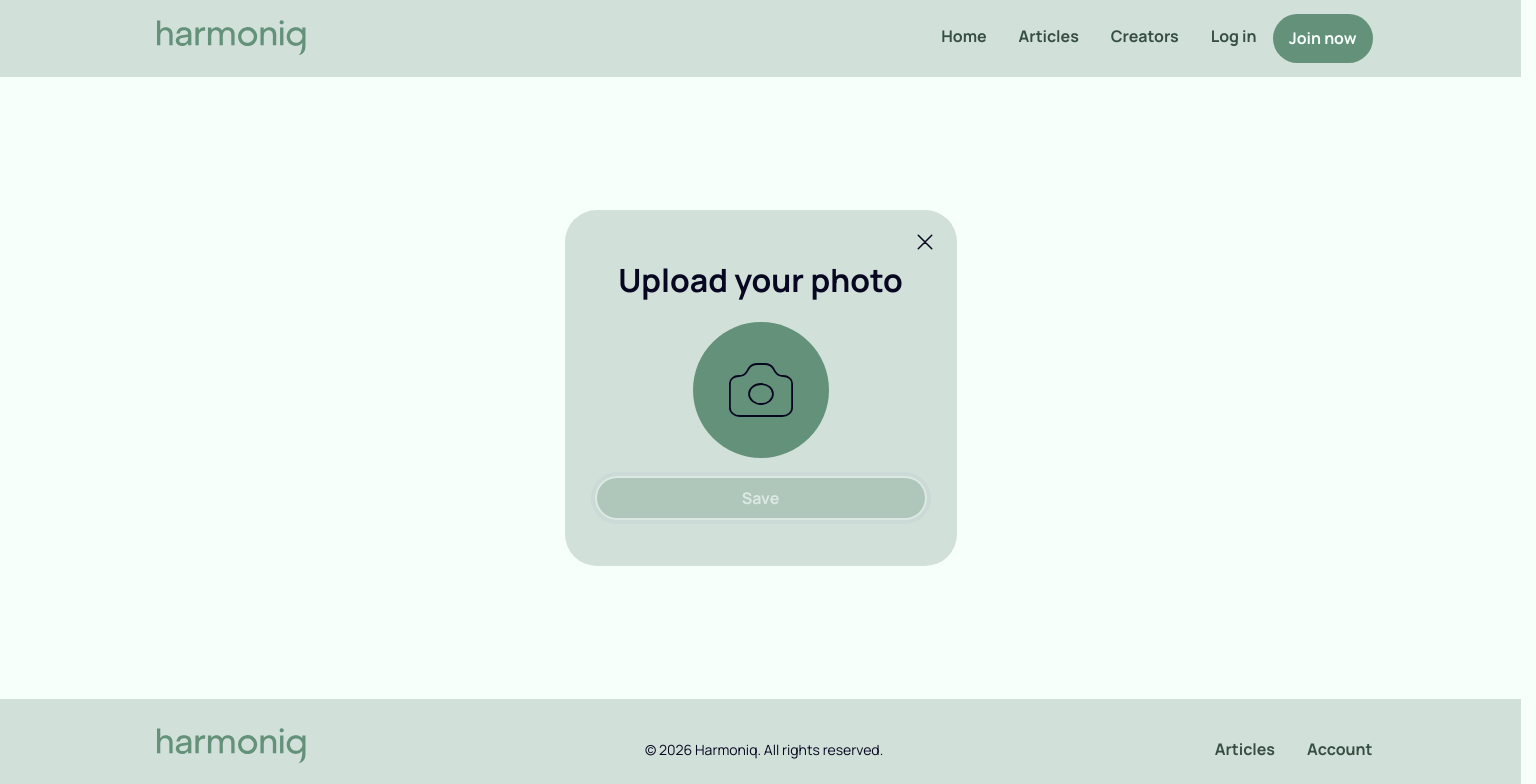
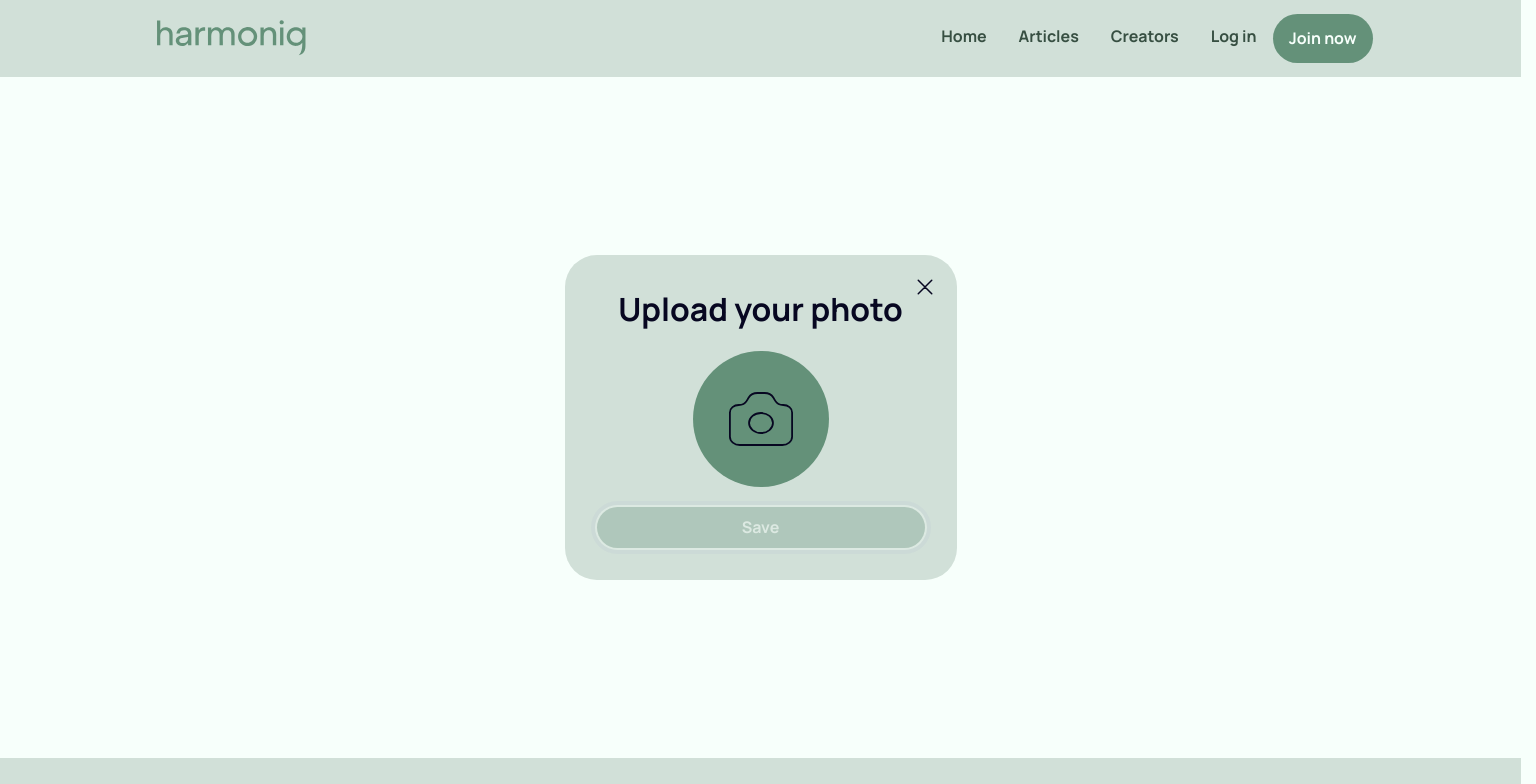
Before and after one commit to TarasBilyi/cheerful-squirrels-front, a Next.js app: page /photo in a window 1536 px wide. Shown: the top 784 px of the page. Built offline with nearby package versions, Linux system fonts and the light colour scheme; no server answers.

Commit message:
Version 1 and paddings 2

```diff
--- a/components/RegisterForm/RegisterForm.module.css
+++ b/components/RegisterForm/RegisterForm.module.css
@@ -2,6 +2,7 @@
   display: flex;
   align-items: center;
   min-height: 100%;
+  padding: 50px 0px;
 }
 
 .card {
--- a/components/UploadForm/UploadForm.module.css
+++ b/components/UploadForm/UploadForm.module.css
@@ -2,6 +2,7 @@
   display: flex;
   align-items: center;
   min-height: 100%;
+  padding: 128px 0px;
 }
 
 .card {
@@ -13,7 +14,7 @@
   width: 100%;
   max-width: 360px;
   margin-inline: auto;
-  padding: 48px 32px;
+  padding: 32px;
   border-radius: 32px;
   background-color: var(--color-light-green);
 }
@@ -22,11 +23,17 @@
   .card {
     max-width: 522px;
   }
+  .wrapper {
+    padding: 124px 0px;
+  }
 }
 
 @media (min-width: 1440px) {
   .card {
     max-width: 392px;
+  }
+  .wrapper {
+    padding: 178px 0px;
   }
 }
 
```
